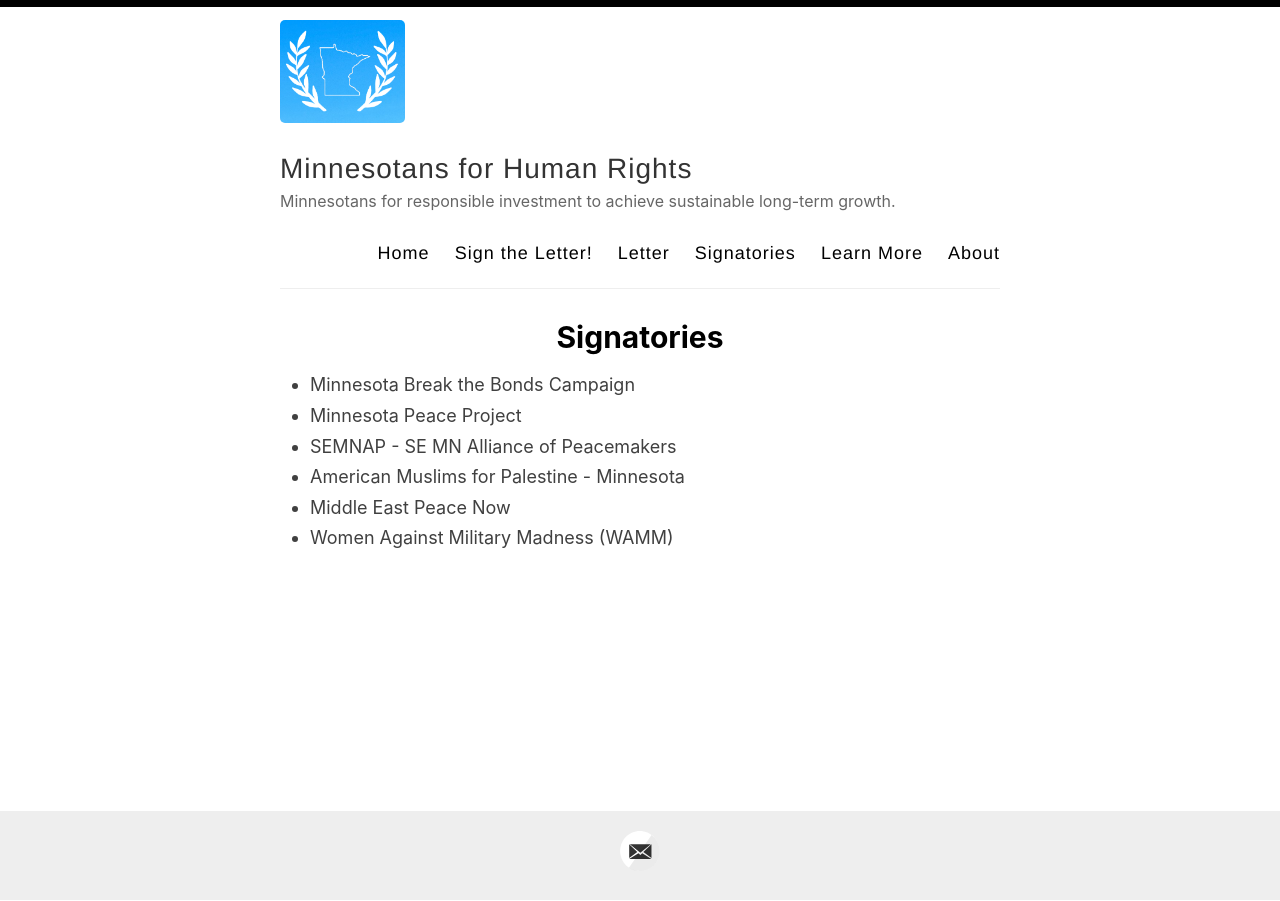
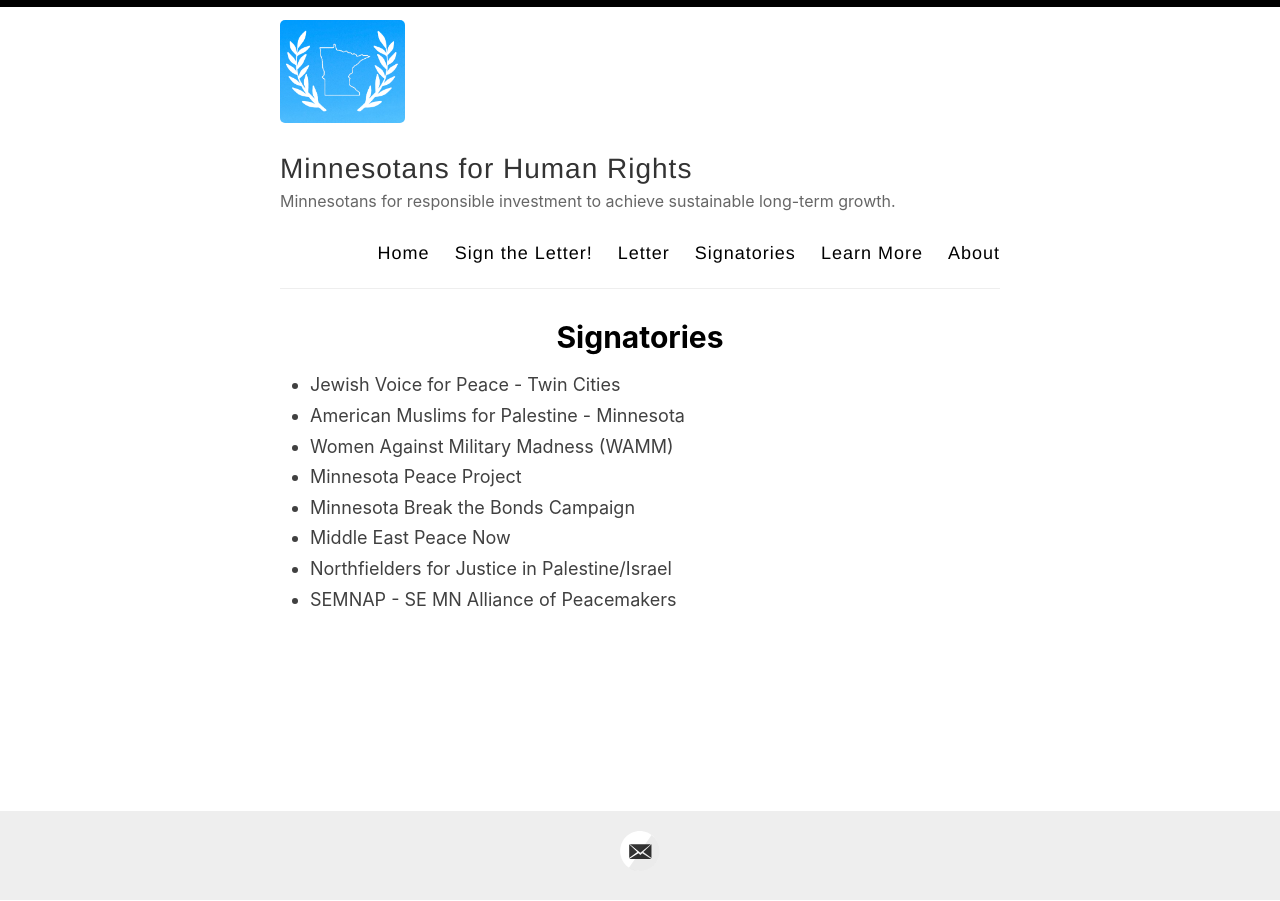
Before and after one commit to adamrahim/adamrahim.github.io, a Jekyll site: the page built from _posts/2020-12-24-signatories.md, in a window 1280 px wide. Built offline with Jekyll 4.4.1, drawn with Linux system fonts in a browser that asks for light colours.

Commit message:
Update 2020-12-24-signatories.md

```diff
--- a/_posts/2020-12-24-signatories.md
+++ b/_posts/2020-12-24-signatories.md
@@ -3,10 +3,12 @@
 title: Signatories
 permalink: /signatories/
 ---
+- Jewish Voice for Peace - Twin Cities
+- American Muslims for Palestine - Minnesota
+- Women Against Military Madness (WAMM)
+- Minnesota Peace Project
 - Minnesota Break the Bonds Campaign
-- Minnesota Peace Project
+- Middle East Peace Now
+- Northfielders for Justice in Palestine/Israel
 - SEMNAP - SE MN Alliance of Peacemakers
-- American Muslims for Palestine - Minnesota
-- Middle East Peace Now
-- Women Against Military Madness (WAMM)
 <br/><br/>
```
